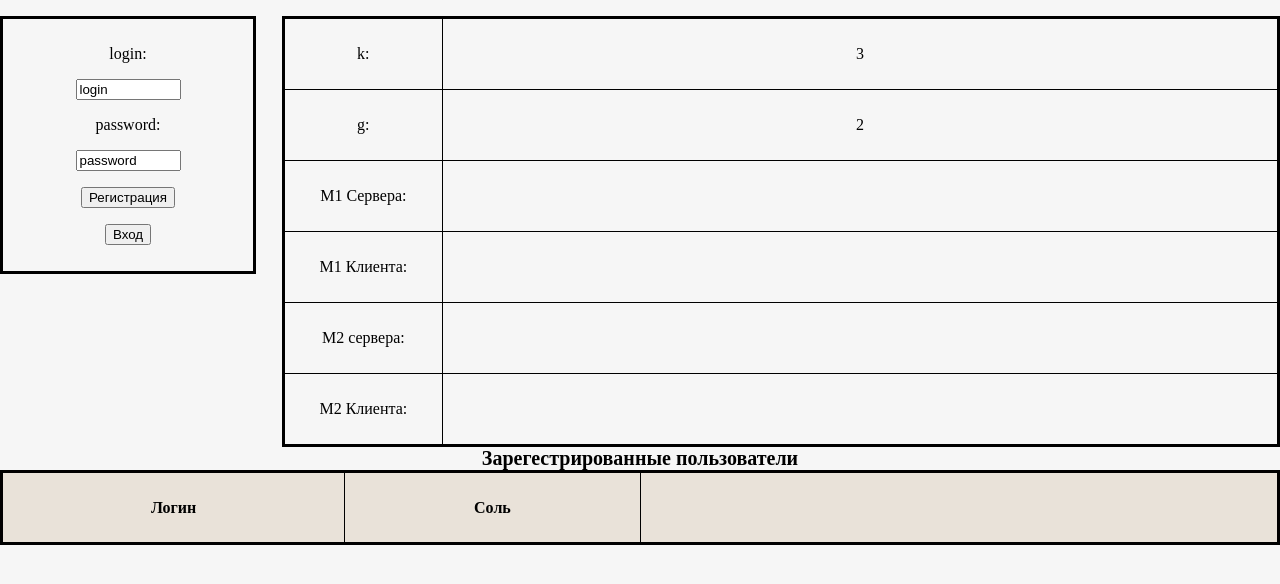
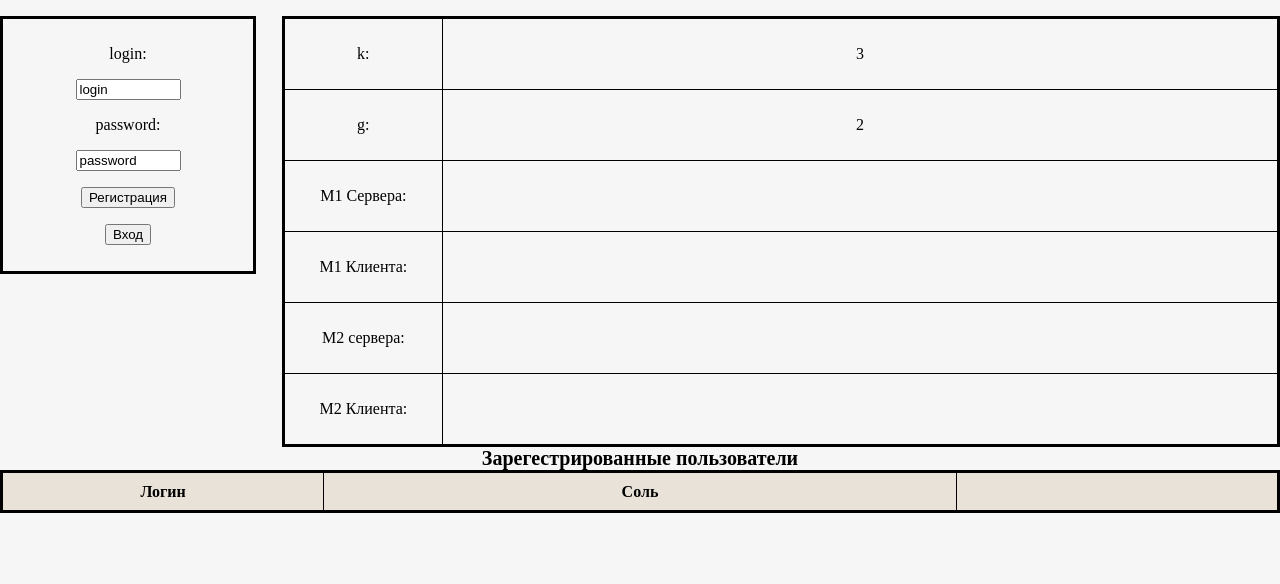
Before and after one commit to Lugertr/SRP_TEST, a plain HTML site: page index.html in a window 1280 px wide. Drawn offline with Linux system fonts and the light colour scheme.

Commit message:
table fix

```diff
--- a/index.css
+++ b/index.css
@@ -42,8 +42,7 @@ table {
   }
 
 #third {
-  height:50px;
-  width:50%;
+  width: 300px;
 }
 
 #tableId {
--- a/index.html
+++ b/index.html
@@ -120,16 +120,17 @@
         </tr>
        </table>
   <p></p>
+
     <table  id = "tableId">
         <caption >Зарегестрированные пользователи</caption>
         <tr >
-            <th>
+            <th width="300px">
                 Логин
             </th>
             <th>
                 Соль
             </th>
-            <th id = "third">
+            <th width="300px">
 
             </th>
         </tr>
```
